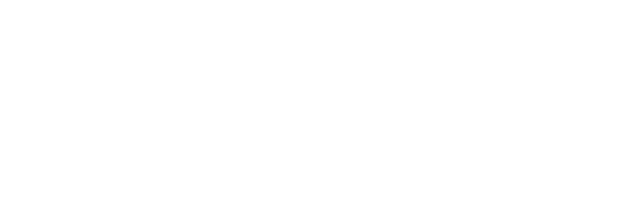
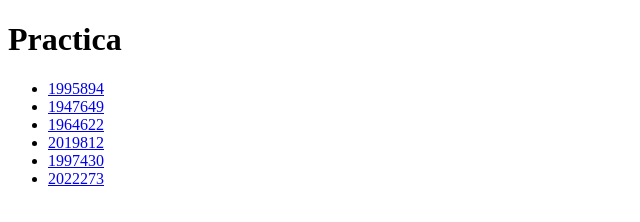
Before and after one commit to LuisHdz16/PracticaColaborativo520409, a plain HTML site: page index.html in a window 1280 px wide. Shown: the whole page, without its empty margins (0-640 px from the left). Drawn offline with Linux system fonts and the light colour scheme.

Commit message:
Barra de navegacion

```diff
--- a/index.html
+++ b/index.html
@@ -6,6 +6,18 @@
     <title>Document</title>
 </head>
 <body>
-
+    <header>
+        <h1>Practica</h1>
+    </header>
+    <nav>
+        <ul>
+            <li><a href="pagina_1995894.html">1995894</a></li>
+            <li><a href="pagina-1947649.html">1947649</a></li>
+            <li><a href="pagina-1964622.html">1964622</a></li>
+            <li><a href="pagina-2019812.html">2019812</a></li>
+            <li><a href="pagina_1997430.html">1997430</a></li>
+            <li><a href="pagina_2022273.html">2022273</a></li>
+        </ul>
+    </nav>
 </body>
 </html>
```
